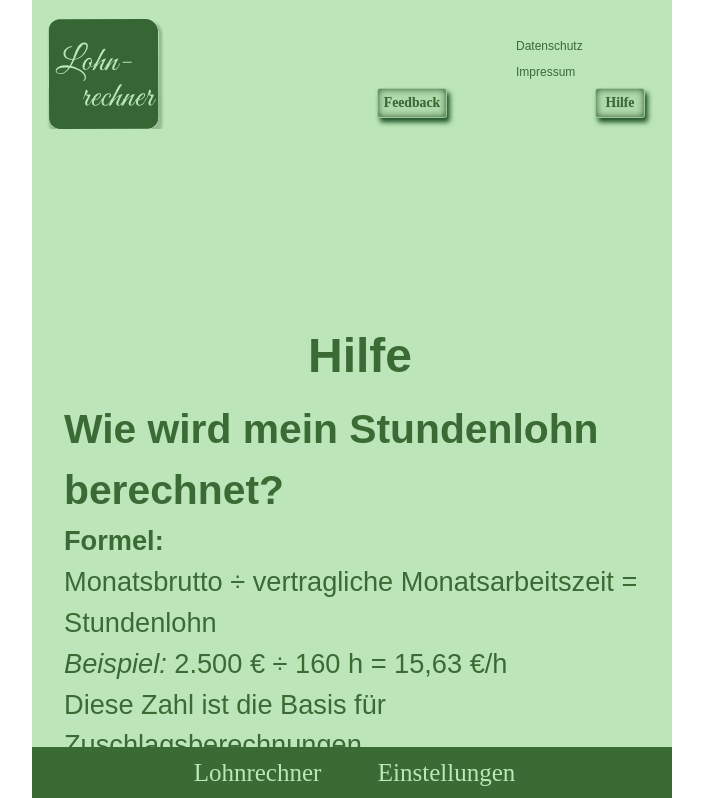
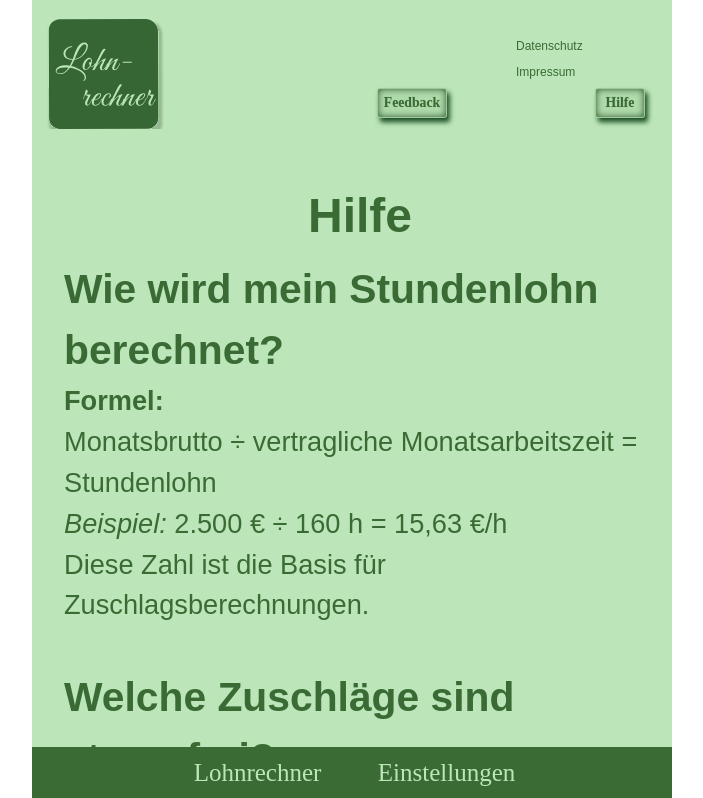
Before and after one commit to Burnxp/salarayToday, a React (Vite) app: page /hilfe in a window 1280 px wide. Shown: the top 798 px of the page, without its empty margins (288-991 px from the left). Built offline with nearby package versions, Linux system fonts and the light colour scheme.

Commit message:
Entferne margin-top von der .text-Klasse in text.css

```diff
--- a/src/text.css
+++ b/src/text.css
@@ -28,7 +28,6 @@
 
 
     .text{
-        margin-top: var(--content-offset);
         overflow-y: auto;
         max-height: 100%;
         background-color: var(--hintergrund-hell);
```
